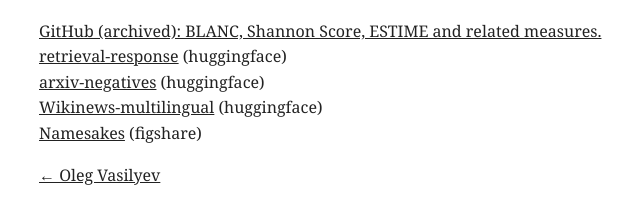
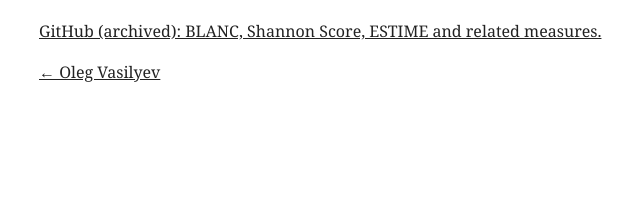
Before and after one commit to Vasilyev-Oleg/Vasilyev-Oleg.github.io, a plain HTML site: page blanc.html in a window 1280 px wide. Shown: the part 118-342 px from the top of the page, without its empty margins (281-921 px from the left). Drawn offline with Linux system fonts and the light colour scheme.

Commit message:
Remove dataset links from blanc.html
Removed several links to Hugging Face datasets and one link to a Figshare dataset.

```diff
--- a/blanc.html
+++ b/blanc.html
@@ -16,6 +16,7 @@ a {
 </style>
 <meta charset="UTF-8">
 <meta name="viewport" content="width=device-width, initial-scale=1.0">
+<meta name="robots" content="noindex">
 <title>BLANC and related measures — Oleg Vasilyev</title>
 </head>
 
@@ -25,10 +26,6 @@ a {
 
 <p>
 <a href="https://github.com/PrimerAI/blanc">GitHub (archived): BLANC, Shannon Score, ESTIME and related measures.</a><br>
-<a href="https://huggingface.co/datasets/primer-ai/retrieval-response">retrieval-response</a> (huggingface)<br>
-<a href="https://huggingface.co/datasets/primer-ai/arxiv-negatives">arxiv-negatives</a> (huggingface)<br>
-<a href="https://huggingface.co/datasets/Fumika/Wikinews-multilingual">Wikinews-multilingual</a> (huggingface)<br>
-<a href="https://figshare.com/articles/dataset/Namesakes/17009105">Namesakes</a> (figshare)<br>
 </p>
 
 <p><a href="index.html">← Oleg Vasilyev</a></p>
```
